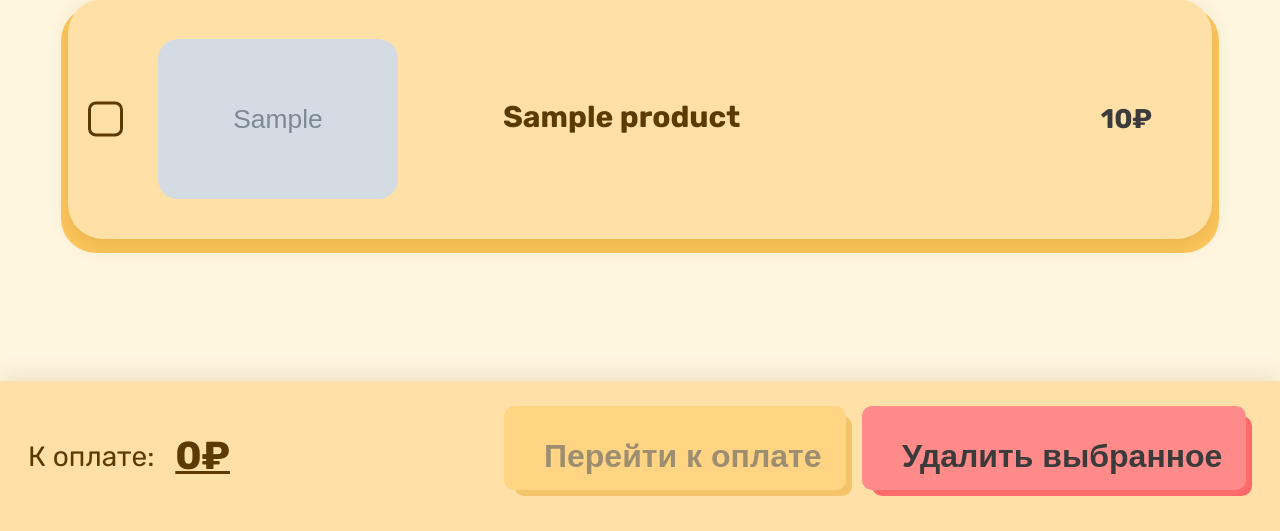
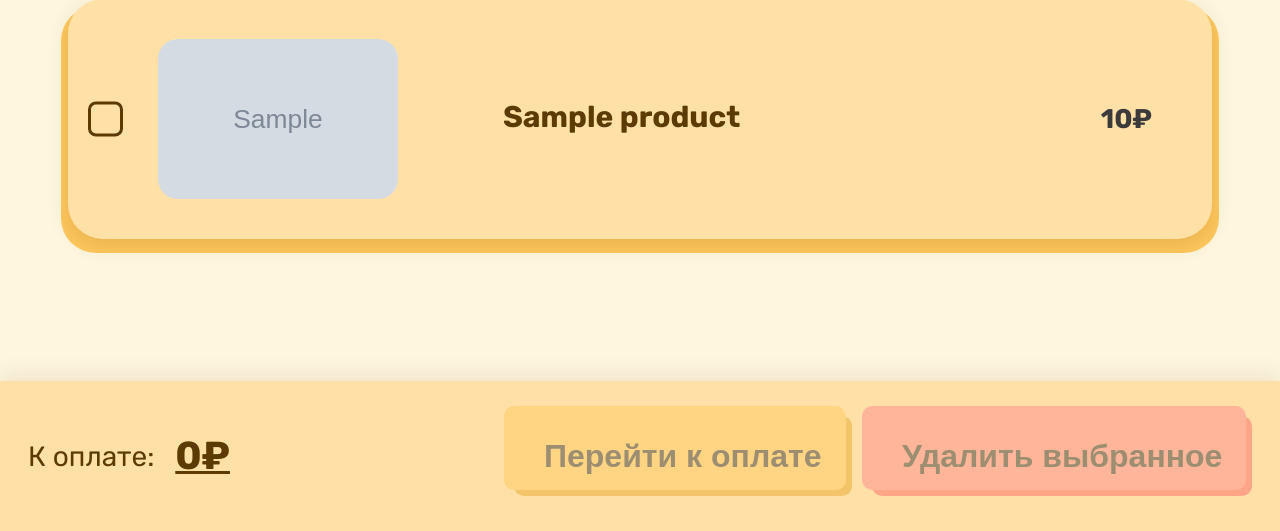
Before and after one commit to 11pyCodcat11/remdepo_trainz, a Django app: template templates/cart.html in a window 1280 px wide. Shown: the part 269-800 px from the top of the page. Run offline with Django 4.2, Linux system fonts and the light colour scheme; the template is opened without the code that fills it: most values are stand-ins (such as "Sample title", 1, 10 or a date in 2020); grey boxes marked "Sample" are stand-in pictures; parts of the project's set-up code (start-up, migrations or seed data) failed here and were passed over.

Commit message:
ux(cart): disable 'Удалить выбранное' until items selected; sync with checkout button

```diff
--- a/templates/cart.html
+++ b/templates/cart.html
@@ -65,8 +65,8 @@
                 <span class="total-price" id="totalPrice">0₽</span>
             </div>
             <div class="summary-actions">
-                <button class="back-button" id="checkoutBtn" onclick="proceedToCheckout()"><span>Перейти к оплате</span></button>
-                <button class="back-button danger" onclick="clearSelected()"><span>Удалить выбранное</span></button>
+                <button class="back-button" id="checkoutBtn" onclick="proceedToCheckout()" disabled style="opacity:0.5;"><span>Перейти к оплате</span></button>
+                <button class="back-button danger" id="clearSelectedBtn" onclick="clearSelected()" disabled style="opacity:0.5;"><span>Удалить выбранное</span></button>
             </div>
         </div>
         {% endif %}
--- a/templates/cart_script.html
+++ b/templates/cart_script.html
@@ -49,6 +49,7 @@ function updateSummary() {
     }
 
     const checkoutBtn = document.getElementById('checkoutBtn');
+    const clearSelectedBtn = document.getElementById('clearSelectedBtn');
     if (checkoutBtn) {
         if (checkboxes.length > 0) {
             checkoutBtn.disabled = false;
@@ -56,6 +57,15 @@ function updateSummary() {
         } else {
             checkoutBtn.disabled = true;
             checkoutBtn.style.opacity = '0.5';
+        }
+    }
+    if (clearSelectedBtn) {
+        if (checkboxes.length > 0) {
+            clearSelectedBtn.disabled = false;
+            clearSelectedBtn.style.opacity = '1';
+        } else {
+            clearSelectedBtn.disabled = true;
+            clearSelectedBtn.style.opacity = '0.5';
         }
     }
 }
```
